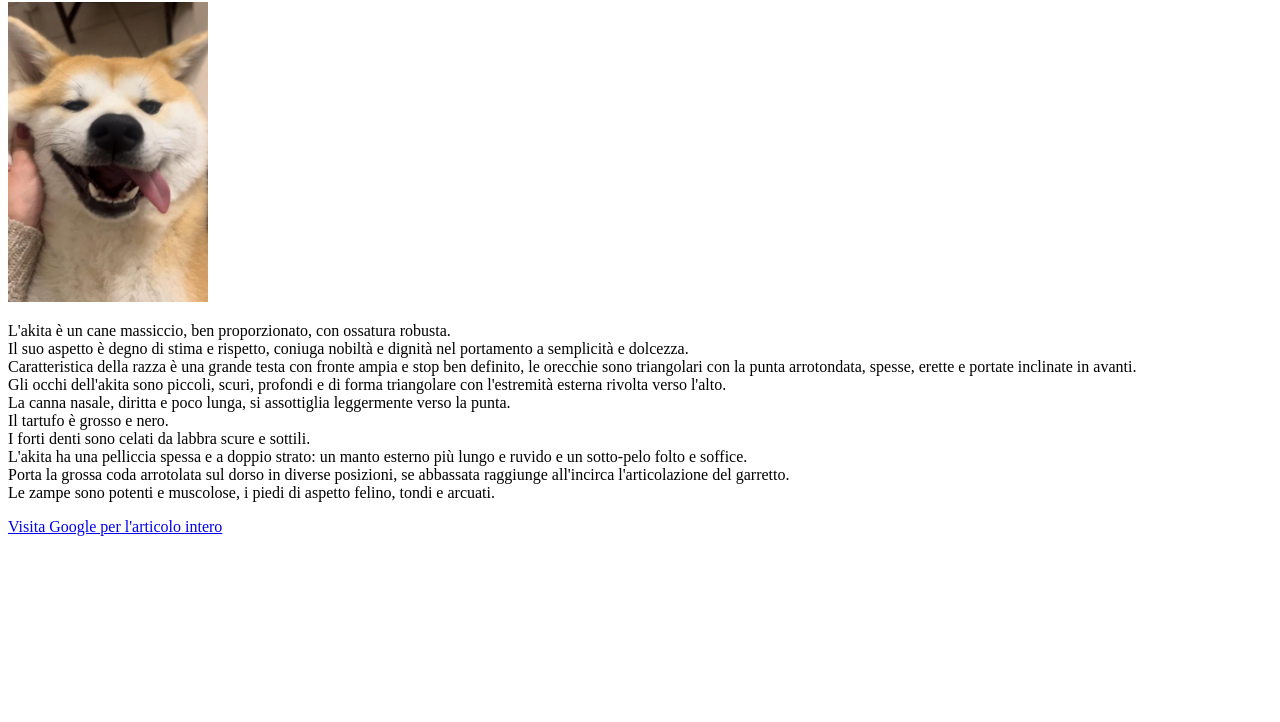
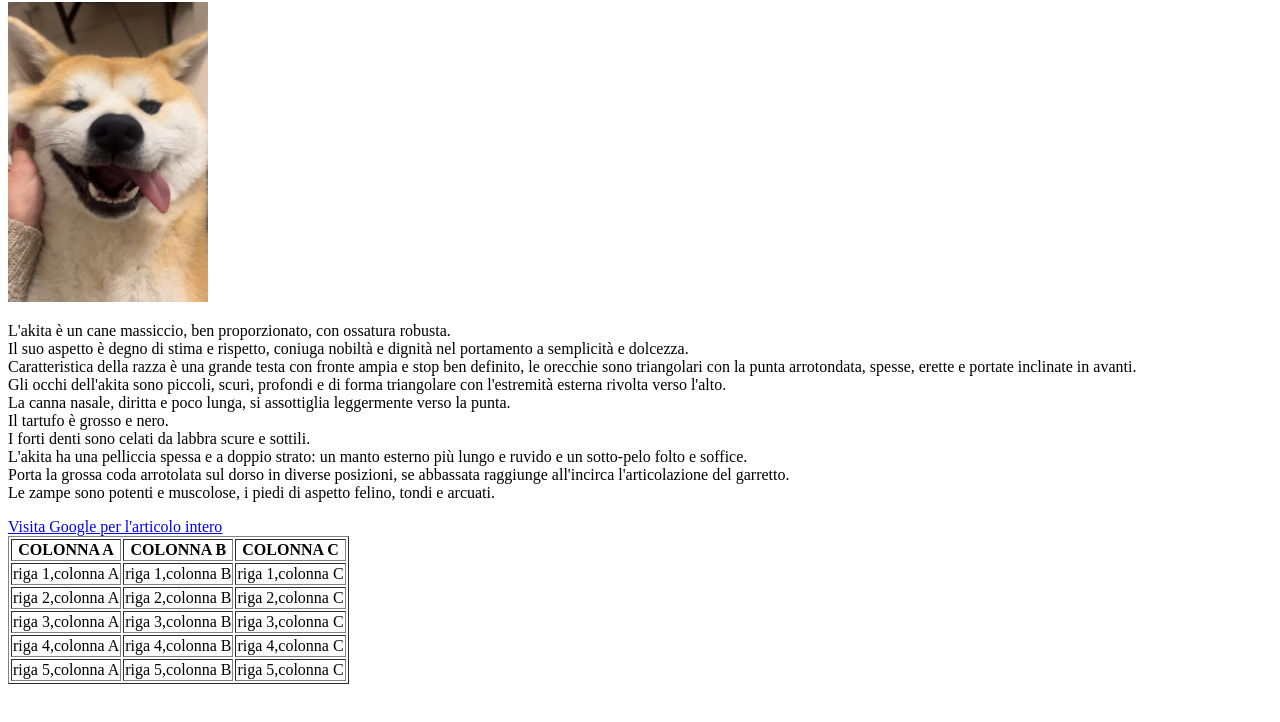
Before and after one commit to sabrinabarzoni/miaesercizi, a plain HTML site: page index.html in a window 1280 px wide. Shown: the part 78-800 px from the top of the page. Drawn offline with Linux system fonts and the light colour scheme.

Commit message:
feat:(add table)

```diff
--- a/index.html
+++ b/index.html
@@ -5,7 +5,7 @@
     <meta charset="UTF-8">
     <meta name="viewport" content="width=device-width, initial-scale=1.0">
     <meta name="author" content="Sabrina Barzoni">
-    <meta name="description"content="dog breed">
+    <meta name="description" content="dog breed">
     <title>Document</title>
 </head>
 
@@ -16,18 +16,56 @@
             <img src="img/PHOTO-2024-03-19-02-42-25.jpg" alt="akita inu" width="200" height="300">
         </a>
     </div>
-    <p>L'akita è un cane massiccio, ben proporzionato, con ossatura robusta.<br> Il suo aspetto è degno di stima e rispetto,
-        coniuga nobiltà e dignità nel portamento a semplicità e dolcezza. <br> Caratteristica della razza è una grande testa
+    <p>L'akita è un cane massiccio, ben proporzionato, con ossatura robusta.<br> Il suo aspetto è degno di stima e
+        rispetto,
+        coniuga nobiltà e dignità nel portamento a semplicità e dolcezza. <br> Caratteristica della razza è una grande
+        testa
         con fronte ampia e stop ben definito, le orecchie sono triangolari con la punta arrotondata, spesse, erette e
         portate inclinate in avanti.<br>Gli occhi dell'akita sono piccoli, scuri, profondi e di forma triangolare con
         l'estremità esterna rivolta verso l'alto.<br> La canna nasale, diritta e poco lunga, si assottiglia leggermente
-        verso la punta.<br> Il tartufo è grosso e nero.<br> I forti denti sono celati da labbra scure e sottili.<br> L'akita ha una
-        pelliccia spessa e a doppio strato: un manto esterno più lungo e ruvido e un sotto-pelo folto e soffice.<br>Porta
+        verso la punta.<br> Il tartufo è grosso e nero.<br> I forti denti sono celati da labbra scure e sottili.<br>
+        L'akita ha una
+        pelliccia spessa e a doppio strato: un manto esterno più lungo e ruvido e un sotto-pelo folto e
+        soffice.<br>Porta
         la grossa coda arrotolata sul dorso in diverse posizioni, se abbassata raggiunge all'incirca l'articolazione del
         garretto.<br>Le zampe sono potenti e muscolose, i piedi di aspetto felino, tondi e arcuati.</p>
-        <div>
-            <a href="https://it.wikipedia.org/wiki/Akita_(razza_canina)">Visita Google per l'articolo intero</a>
-        </div>
+    <div>
+        <a href="https://it.wikipedia.org/wiki/Akita_(razza_canina)">Visita Google per l'articolo intero</a>
+    </div>
+    <div>
+        <table border="1">
+            <tr>
+                <th>COLONNA A</th>
+                <th>COLONNA B</th>
+                <th>COLONNA C</th>
+            </tr>
+            <tr>
+                <td>riga 1,colonna A</td>
+                <td>riga 1,colonna B</td>
+                <td>riga 1,colonna C</td>
+            </tr>
+            <tr>
+                <td>riga 2,colonna A</td>
+                <td>riga 2,colonna B</td>
+                <td>riga 2,colonna C</td>
+            </tr>
+            <tr>
+                <td>riga 3,colonna A</td>
+                <td>riga 3,colonna B</td>
+                <td>riga 3,colonna C</td>
+            </tr>
+            <tr>
+                <td>riga 4,colonna A</td>
+                <td>riga 4,colonna B</td>
+                <td>riga 4,colonna C</td>
+            </tr>
+            <tr>
+                <td>riga 5,colonna A</td>
+                <td>riga 5,colonna B</td>
+                <td>riga 5,colonna C</td>
+            </tr>
+        </table>
+    </div>
 
 </body>
 
```
